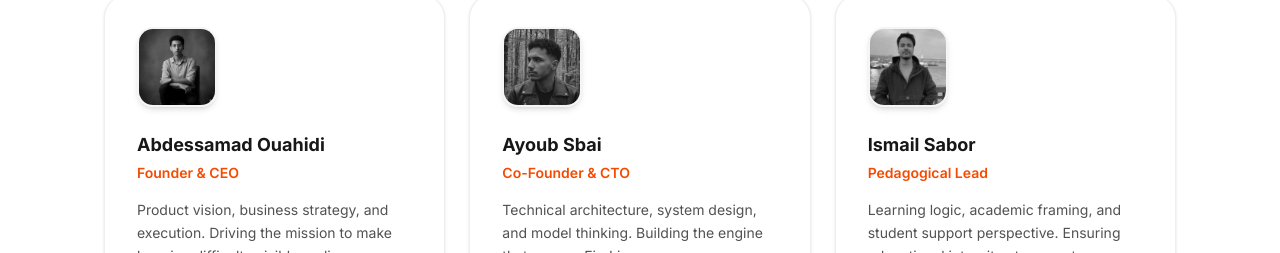
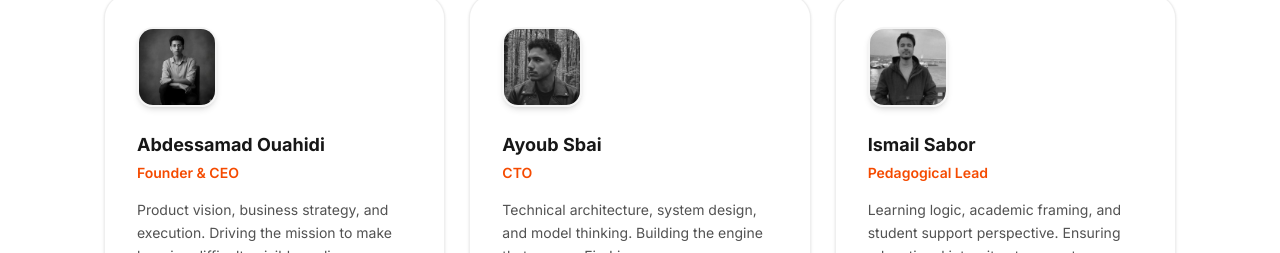
Before and after one commit to abdouahi/gitex_firelirn, a Next.js app: page / in a window 1280 px wide. Shown: the part 3707-3960 px from the top of the page. Built offline with nearby package versions, Linux system fonts and the light colour scheme.

Commit message:
Shorten role title for Ayoub Sbai

```diff
--- a/src/app/page.tsx
+++ b/src/app/page.tsx
@@ -100,7 +100,7 @@ const team = [
   },
   {
     name: "Ayoub Sbai",
-    role: "Co-Founder & CTO",
+    role: "CTO",
     text: "Technical architecture, system design, and model thinking. Building the engine that powers FireLirn.",
     linkedin: "https://www.linkedin.com/in/aysb09/",
     img: "/ayoub.jpg",
```
